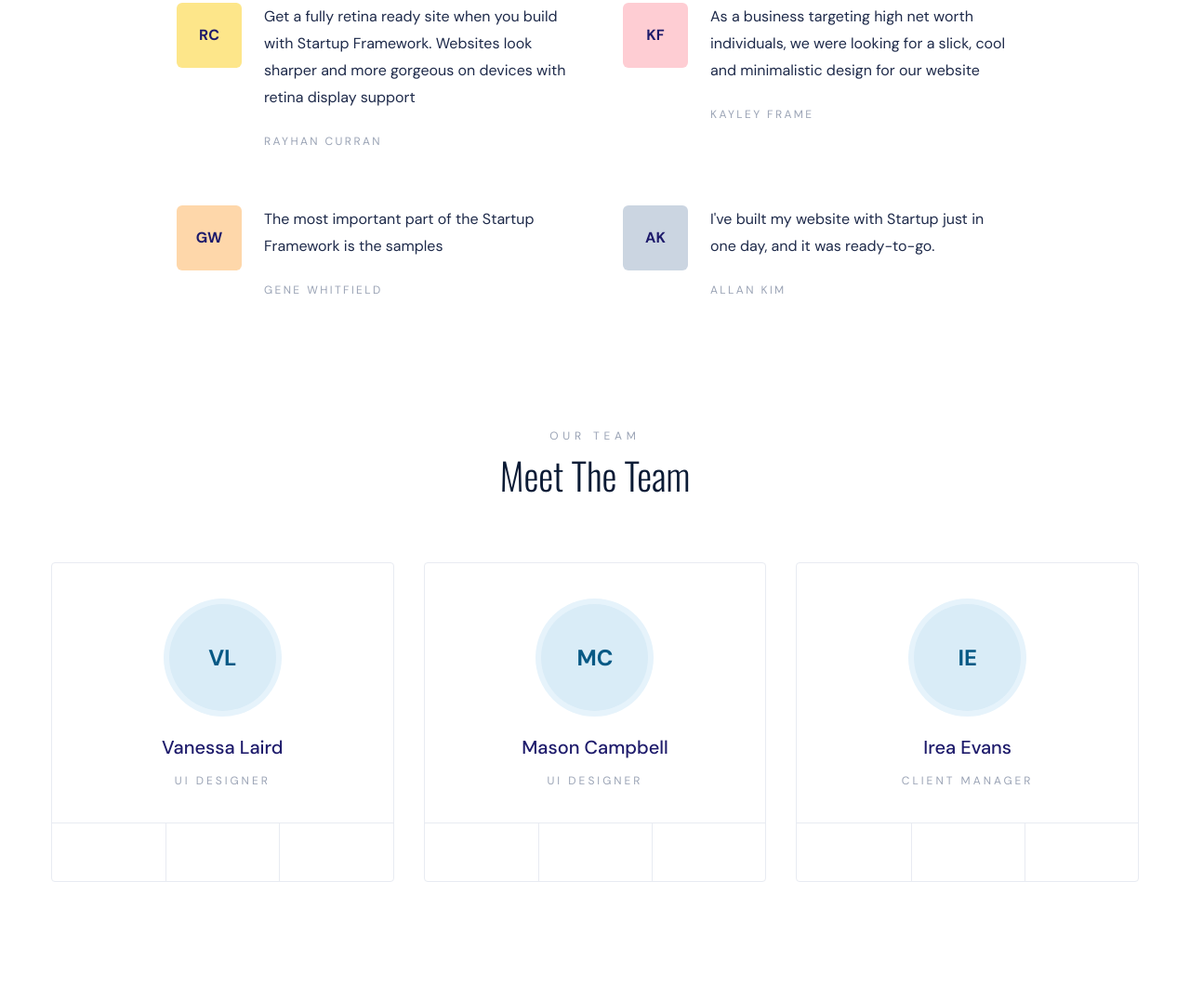
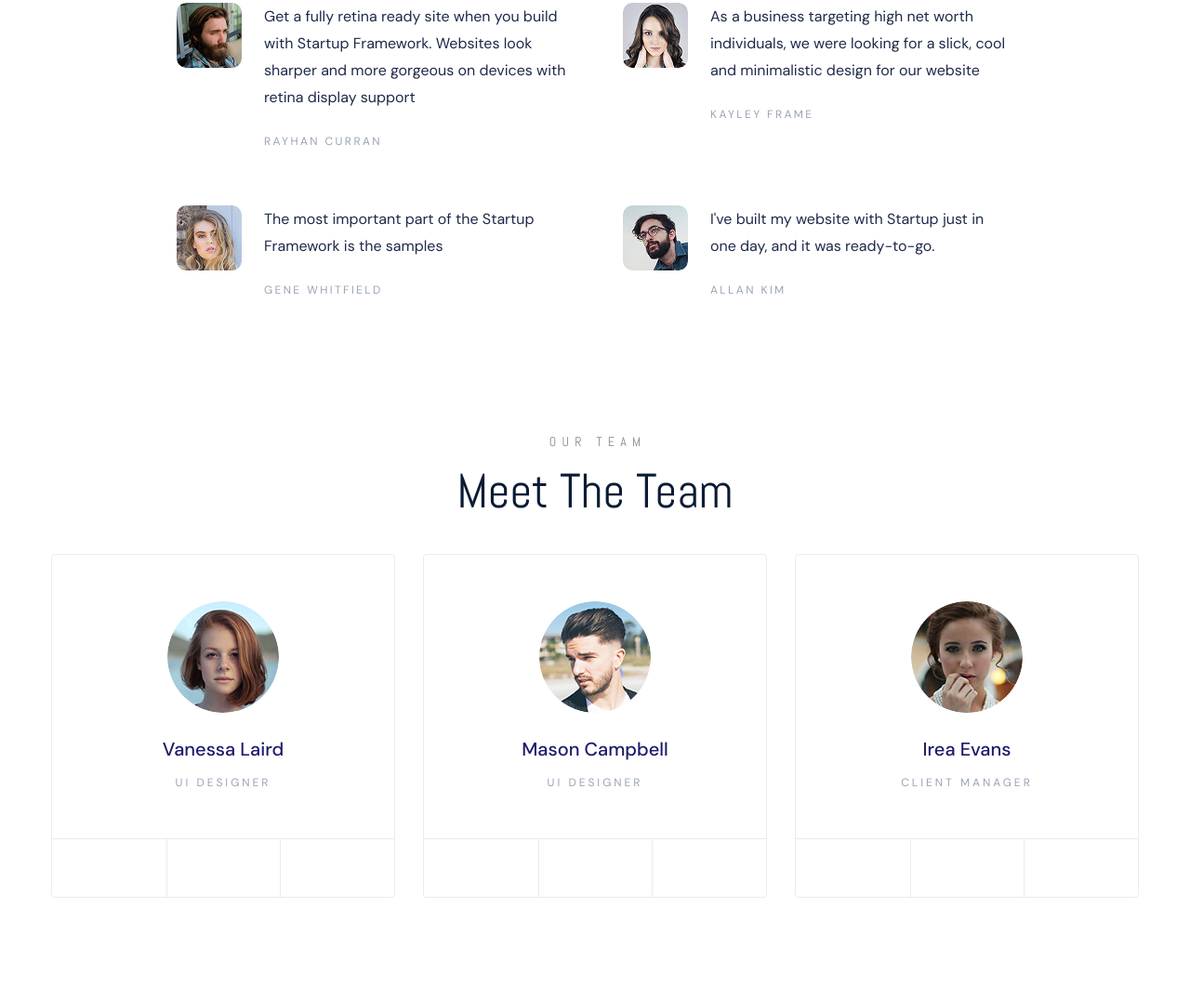
Before and after one commit to Shimul-DIU/Ostad, a website built with Vite: page Assignment_2/index.html in a window 1280 px wide. Shown: the part 2160-3236 px from the top of the page at 93% size. Built offline with nearby package versions, Linux system fonts and the light colour scheme; files whose address does not match are found by name.

Commit message:
feat: add testimonials and Team section

```diff
--- a/Assignment_2/index.html
+++ b/Assignment_2/index.html
@@ -90,7 +90,7 @@
         <a href="#" class="btn-pill">Explore</a>
       </div>
       <div class="feature-media">
-        <img src="images/feature.jpg" alt="Orange chair on a pink background" onerror="this.remove()" />
+        <img src="images/feature.png" alt="Orange chair on a pink background" onerror="this.remove()" />
         <span class="feature-dot" aria-hidden="true"></span>
       </div>
     </section>
@@ -102,28 +102,28 @@
 
       <div class="testimonial-grid">
         <figure class="testimonial">
-          <span class="avatar-sq" style="background:#fde68a">RC</span>
+          <img src="images/Mask_1.png" alt="" width="70px" height="70px">
           <div>
             <blockquote>Get a fully retina ready site when you build with Startup Framework. Websites look sharper and more gorgeous on devices with retina display support</blockquote>
             <figcaption>RAYHAN CURRAN</figcaption>
           </div>
         </figure>
         <figure class="testimonial">
-          <span class="avatar-sq" style="background:#fecdd3">KF</span>
+          <img src="images/Mask_2.png" alt="" width="70px" height="70px">
           <div>
             <blockquote>As a business targeting high net worth individuals, we were looking for a slick, cool and minimalistic design for our website</blockquote>
             <figcaption>KAYLEY FRAME</figcaption>
           </div>
         </figure>
         <figure class="testimonial">
-          <span class="avatar-sq" style="background:#fed7aa">GW</span>
+          <img src="images/Mask_3.png" alt="" width="70px" height="70px">
           <div>
             <blockquote>The most important part of the Startup Framework is the samples</blockquote>
             <figcaption>GENE WHITFIELD</figcaption>
           </div>
         </figure>
         <figure class="testimonial">
-          <span class="avatar-sq" style="background:#cbd5e1">AK</span>
+          <img src="images/Mask_4.png" alt="" width="70px" height="70px">
           <div>
             <blockquote>I've built my website with Startup just in one day, and it was ready-to-go.</blockquote>
             <figcaption>ALLAN KIM</figcaption>
@@ -139,19 +139,19 @@
 
       <div class="team-grid">
         <article class="team-card">
-          <span class="team-avatar">VL</span>
+        <img src="images/Mask_5.png" alt="Vanessa Laird" class="team-img" width="120" height="120">
         <h3>Vanessa Laird</h3>
         <p>UI DESIGNER</p>
         <div class="team-socials"><span></span><span></span><span></span></div>
       </article>
       <article class="team-card">
-          <span class="team-avatar">MC</span>
+        <img src="images/Mask_6.png" alt="Mason Campbell" class="team-img" width="120" height="120">
         <h3>Mason Campbell</h3>
         <p>UI DESIGNER</p>
         <div class="team-socials"><span></span><span></span><span></span></div>
       </article>
       <article class="team-card">
-          <span class="team-avatar">IE</span>
+        <img src="images/Mask_7.png" alt="Irea Evans" class="team-img" width="120" height="120">
         <h3>Irea Evans</h3>
         <p>CLIENT MANAGER</p>
         <div class="team-socials"><span></span><span></span><span></span></div>
--- a/Assignment_2/style.css
+++ b/Assignment_2/style.css
@@ -180,7 +180,17 @@ a { color: inherit; text-decoration: none; }
 .feature { display: grid; grid-template-columns: 1fr 683px; align-items: stretch; margin-top: 80px; }
 .feature-text { display: flex; flex-direction: column; justify-content: space-between; max-width: 330px; }
 .feature-text h3 { margin: 0; font-size: 22px; font-weight: 500; line-height: 1.4; color: #1e1b6b; }
-.feature-text p { margin: 20px 0 0; font-size: 14px; line-height: 1.7; color: var(--color-muted); }
+.feature-text p {
+  width: 322px;
+  max-width: 100%;
+  margin: 20px 0 0;
+  font-family: "DM Sans", sans-serif;
+  font-weight: 400;
+  font-size: 16px;
+  line-height: 26px;
+  letter-spacing: 0;
+  color: #15143966;
+}
 .btn-pill {
   display: inline-flex; align-items: center; justify-content: center;
   width: 132px; height: 46px; border: 1px solid #e3e6ee; border-radius: 999px;
@@ -192,7 +202,7 @@ a { color: inherit; text-decoration: none; }
 }
 .feature-media img { display: block; width: 100%; height: 100%; object-fit: cover; }
 .feature-dot {
-  position: absolute; top: 50%; left: 50%; width: 52px; height: 52px;
+  position: absolute; top: 50%; left: 50%; width: 84.43px; height: 84.43px;
   transform: translate(-50%, -50%); border-radius: 50%; background: #4f46e5;
 }
 
@@ -201,6 +211,13 @@ a { color: inherit; text-decoration: none; }
 .testimonial-grid {
   display: grid; grid-template-columns: 1fr 1fr; gap: 60px 60px;
   width: min(900px, 100%); margin: 70px auto 0;
+}
+.testimonial img {
+  flex: 0 0 70px;
+  width: 70px;
+  height: 70px;
+  border-radius: 10px;
+  object-fit: cover;
 }
 .testimonial { display: flex; gap: 24px; }
 .avatar-sq {
@@ -212,22 +229,89 @@ a { color: inherit; text-decoration: none; }
 .testimonial figcaption { margin-top: 24px; font-size: 12px; letter-spacing: 0.2em; color: var(--color-muted); }
 
 /* ---------- Team ---------- */
+/* ---------- Team ---------- */
 .team { margin-top: 140px; }
-.team-grid { display: grid; grid-template-columns: repeat(3, 1fr); gap: 32px; margin-top: 70px; }
-.team-card { padding-top: 44px; text-align: center; border: 1px solid #e8ebf2; border-radius: 4px; }
+
+/* "OUR TEAM": Abel 14px, letter-spacing 45%, #8A898E */
+.team .eyebrow {
+  font-family: "Abel", sans-serif;
+  font-weight: 400;
+  font-size: 14px;
+  line-height: 28.5px;
+  letter-spacing: 0.45em;
+  text-indent: 0.45em; /* শেষ অক্ষরের স্পেসিংয়ের জন্য মাঝে ঠিক রাখে */
+  color: #8a898e;
+  text-align: center;
+}
+
+/* "Meet The Team": Abel 52px, #0B1B35, box height 29px */
+.team .section-title {
+  height: 29px;
+  margin: 24px 0 0;
+  font-family: "Abel", sans-serif;
+  font-weight: 400;
+  font-size: 52px;
+  line-height: 28.5px;
+  letter-spacing: 0;
+  color: #0b1b35;
+  text-align: center;
+}
+
+/* Group 23: 1170 x 370 → ৩টা কার্ড × ৩৭০px + ২ × ৩০px গ্যাপ */
+.team-grid {
+  display: grid;
+  grid-template-columns: repeat(3, 1fr);
+  gap: 30px;
+  margin-top: 53px; /* শিরোনামের নিচ (3130) থেকে কার্ডের top (3183) */
+}
+.team-card {
+  height: 370px;
+  padding-top: 50px; /* Member 1: top 50px */
+  display: flex;
+  flex-direction: column;
+  text-align: center;
+  border: 1px solid #e8ebf2;
+  border-radius: 4px;
+}
+
+/* Member 1: 120 x 120, কার্ডের মাঝে (left 125 = (370 - 120) / 2) */
 .team-avatar {
-  width: 115px; height: 115px; margin: 0 auto; border-radius: 50%;
-  display: flex; align-items: center; justify-content: center;
-  font-size: 24px; font-weight: 700; color: #075985;
-  background: #d9ecf7; box-shadow: 0 0 0 6px #e6f3fb;
+  flex: none;
+  width: 120px;
+  height: 120px;
+  margin: 0 auto;
+  border-radius: 50%;
+  object-fit: cover;
+  display: flex;
+  align-items: center;
+  justify-content: center;
+  font-size: 24px;
+  font-weight: 700;
+  color: #075985;
+  background: #d9ecf7;
+  box-shadow: 0 0 0 6px #e6f3fb;
 }
 .team-card h3 { margin: 24px 0 0; font-size: 20px; font-weight: 500; color: #1e1b6b; }
+
+.team-img {
+  display: block;
+  flex: none;
+  width: 120px;
+  height: 120px;
+  margin: 0 auto;
+  border-radius: 50%;
+  object-fit: cover;
+}
 .team-card p { margin: 12px 0 0; font-size: 12px; letter-spacing: 0.25em; color: var(--color-muted); }
 .team-socials {
-  display: grid; grid-template-columns: repeat(3, 1fr); height: 63px; margin-top: 36px;
+  display: grid;
+  grid-template-columns: repeat(3, 1fr);
+  height: 63px;
+  margin-top: auto; /* নিচে আটকে থাকে */
   border-top: 1px solid #e8ebf2;
 }
 .team-socials span + span { border-left: 1px solid #e8ebf2; }
+
 
 /* ---------- Newsletter ---------- */
 .newsletter { margin-top: 130px; }
@@ -288,6 +372,9 @@ a { color: inherit; text-decoration: none; }
   .section-title { font-size: 32px; }
   .footer-row { flex-direction: column; align-items: flex-start; }
   .footer-left, .footer-nav { flex-wrap: wrap; gap: 20px; }
+    .team .section-title { font-size: 40px; }
+  .team-card { height: auto; padding-bottom: 0; }
+  .team-socials { margin-top: 36px; }
 }
 
 @media (max-width: 480px) {
@@ -297,4 +384,5 @@ a { color: inherit; text-decoration: none; }
   .hero-section { width: calc(100% - 32px); margin-right: 16px; margin-left: 16px; }
   .hero-copy h1 { font-size: clamp(38px, 11vw, 52px); line-height: 1.16; }
   .hero-copy p { font-size: 18px; line-height: 1.4; }
+    .team .section-title { font-size: 34px; }
 }
```
Also changed, not shown: Assignment_2/images/Mask_1.png (added), Assignment_2/images/Mask_2.png (added), Assignment_2/images/Mask_3.png (added), Assignment_2/images/Mask_4.png (added), Assignment_2/images/Mask_5.png (added), Assignment_2/images/Mask_6.png (added), Assignment_2/images/Mask_7.png (added), Assignment_2/images/feature.png (added). Lines whose indentation alone changed are shown as unchanged.
